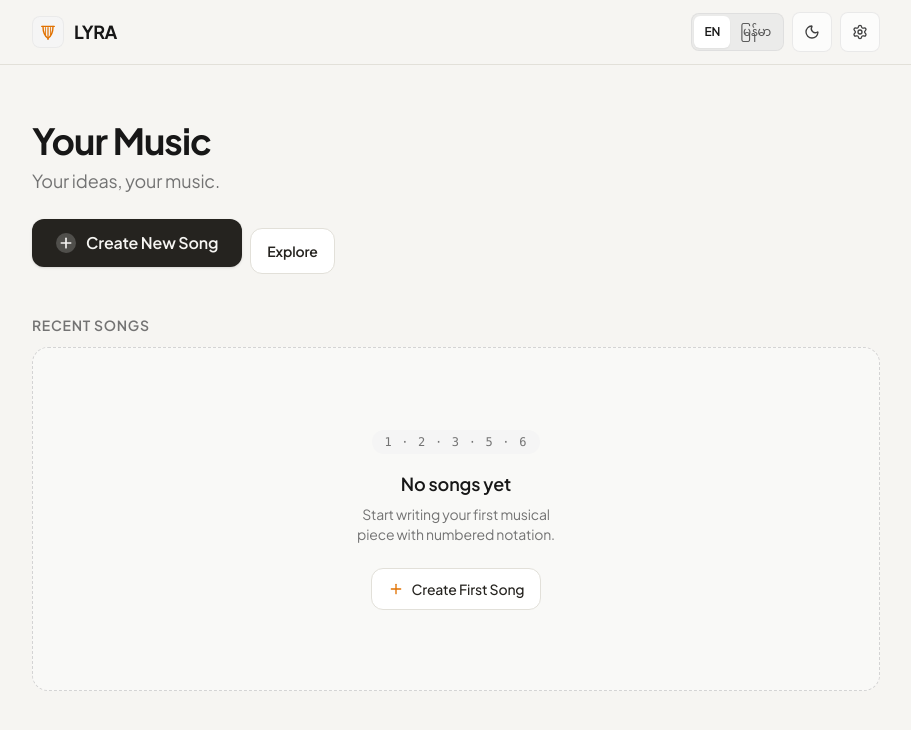
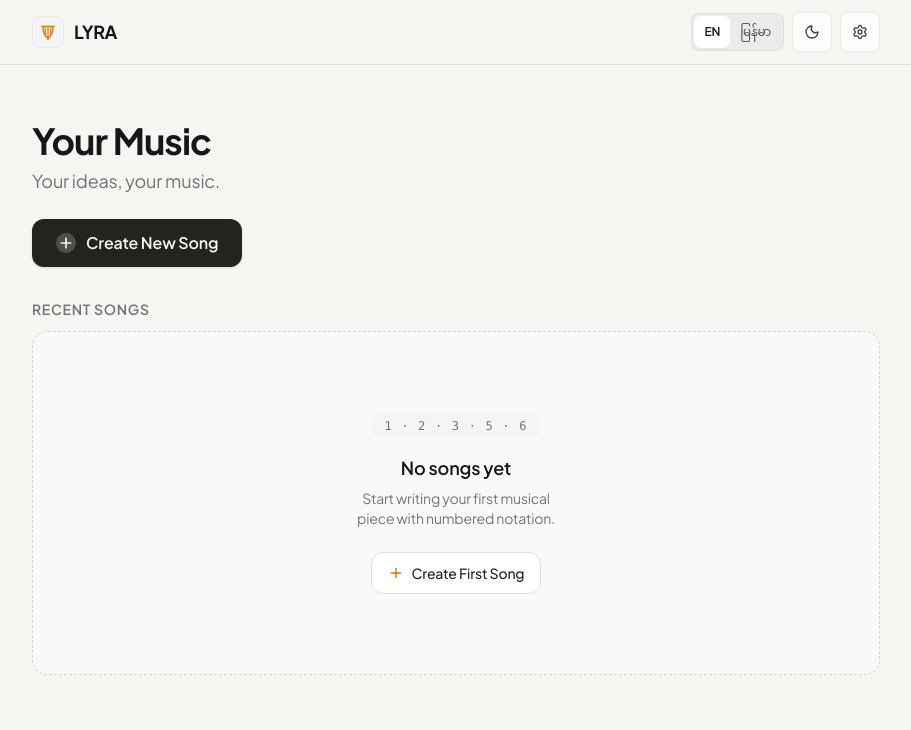
Before and after one commit to ZinLinn254995/LYRA, a React (Vite) app: page / in a window 1280 px wide. Shown: the top 730 px of the page, without its empty margins (184-1095 px from the left). Built offline with nearby package versions, Linux system fonts and the light colour scheme.

Commit message:
Move Explore entry out of primary action area

```diff
--- a/src/App.tsx
+++ b/src/App.tsx
@@ -14,7 +14,7 @@ import { SongViewPlaceholder } from './components/SongViewPlaceholder';
 import { ExplorePage } from './components/ExplorePage';
 
 const HomeScreen: React.FC = () => {
-  const { activeSongId, t } = useApp();
+  const { activeSongId } = useApp();
   const [showExplore, setShowExplore] = useState(false);
 
   return (
@@ -29,13 +29,8 @@ const HomeScreen: React.FC = () => {
           ) : (
             <div className="w-full py-4 sm:py-6">
               <WelcomeSection />
-              <div className="flex flex-wrap items-center gap-2 mb-4">
-                <CreateSongButton />
-                <button type="button" onClick={() => setShowExplore(true)} className="lyra-button-secondary inline-flex items-center gap-2 px-4 py-3 text-sm font-semibold">
-                  {t('exploreLabel')}
-                </button>
-              </div>
-              <RecentSongsList />
+              <CreateSongButton />
+              <RecentSongsList onExplore={() => setShowExplore(true)} />
             </div>
           )}
         </main>
```
